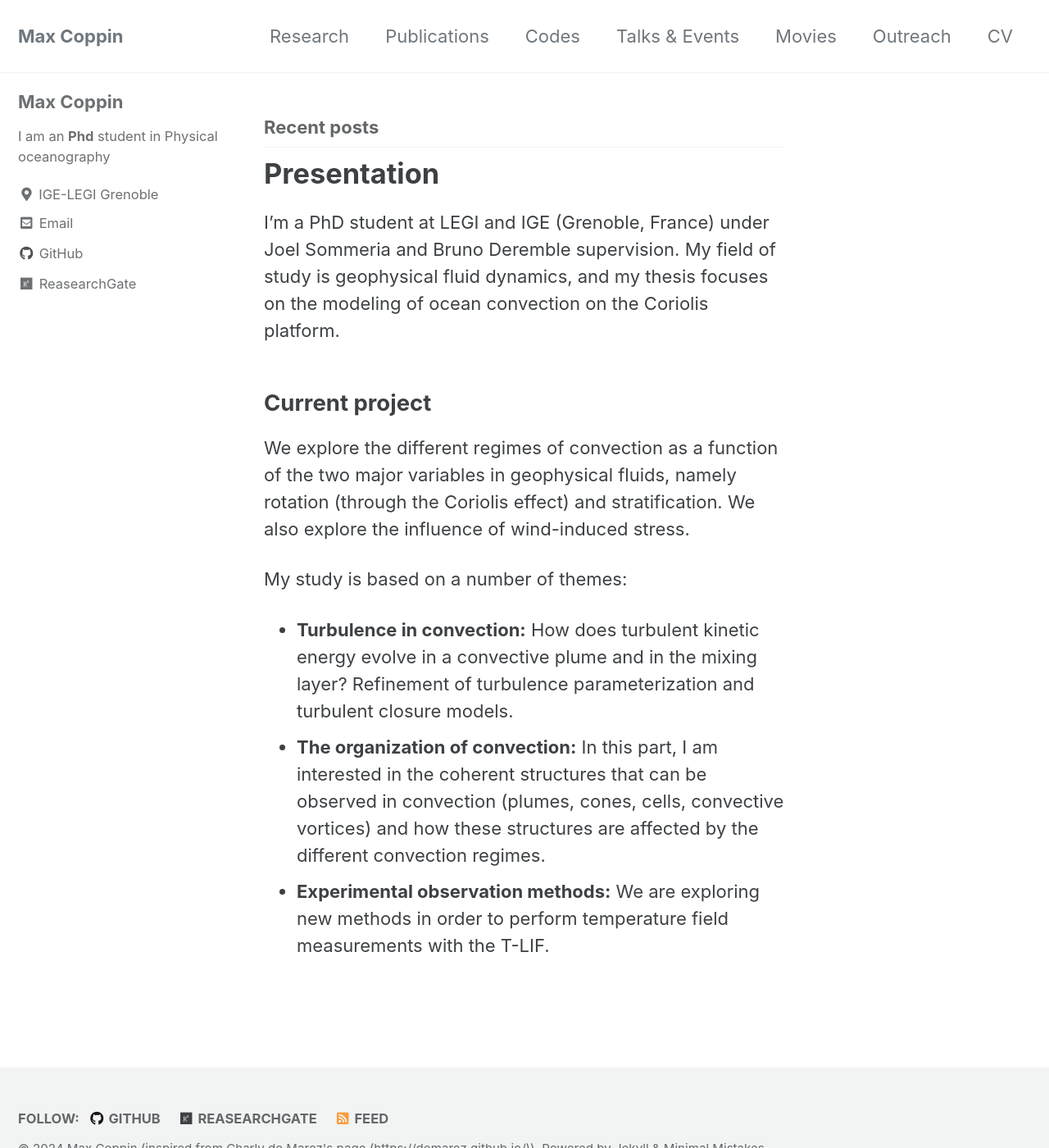
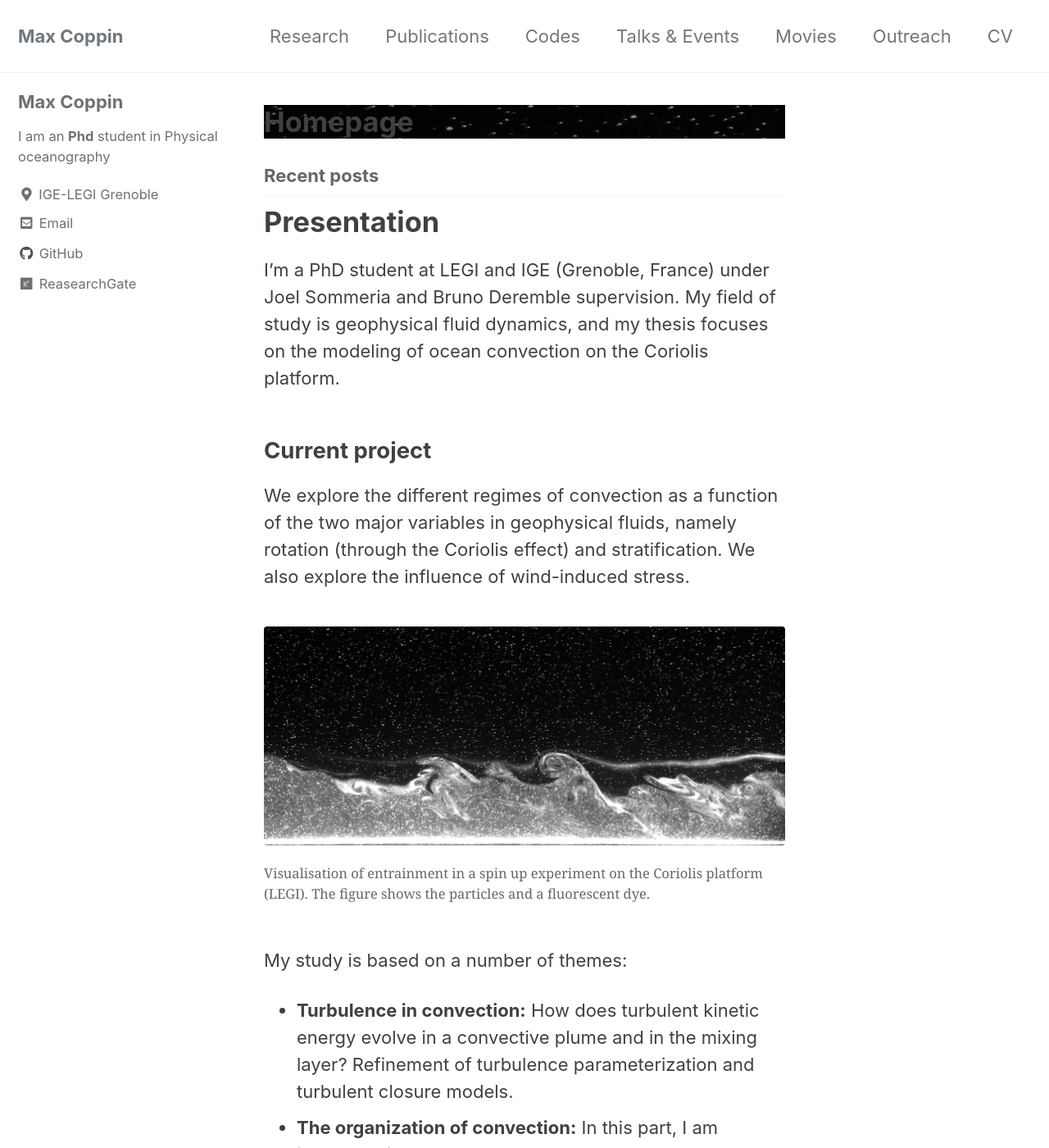
Before and after one commit to Max-Coppin/max-coppin.github.io, a Jekyll site: the page built from index.html, in a window 1280 px wide and 1400 px high. Shown: the whole window at 82% size. Built offline with Jekyll 4.4.1, drawn with Linux system fonts in a browser that asks for light colours; cached includes are drawn as plain includes; the list of posts is cut into pages by our own code.

Commit message:
add bannier in homepage

```diff
--- a/_layouts/home.html
+++ b/_layouts/home.html
@@ -1,6 +1,15 @@
 ---
 layout: archive
 ---
+
+  <!-- En-tête avec une image d'arrière-plan et overlay -->
+  <header class="header-banner" style="background-image: url('/file/fig_banniere.jpeg'); background-color: rgba(0, 0, 0, 0.5); background-blend-mode: multiply;">
+    <div class="header-content">
+      <!-- Contenu de votre en-tête, comme un titre ou autre -->
+      <h1>Homepage</h1>
+    </div>
+  </header>
+
 
 {{ content }}
 
@@ -27,7 +36,10 @@ layout: archive
 <h2>Current project</h2>
 <p>We explore the different regimes of convection as a function of the two major variables in geophysical fluids, namely rotation (through the Coriolis effect) and stratification. We also explore the influence of wind-induced stress.</p>
 
-
+<figure>
+  <img src="/file/KP-nice_plot-EXP15.jpeg" alt="Visualisation of entrainment in a spin up experiment on the Coriolis platform (LEGI)">
+  <figcaption>Visualisation of entrainment in a spin up experiment on the Coriolis platform (LEGI). The figure shows the particles and a fluorescent dye.</figcaption>
+</figure>
 
 
 <p>My study is based on a number of themes:</p>
```
Also changed, not shown: _pages/Movie.md (+2 -2 lines), file/fig_banniere.jpeg (added), 1 other file.
